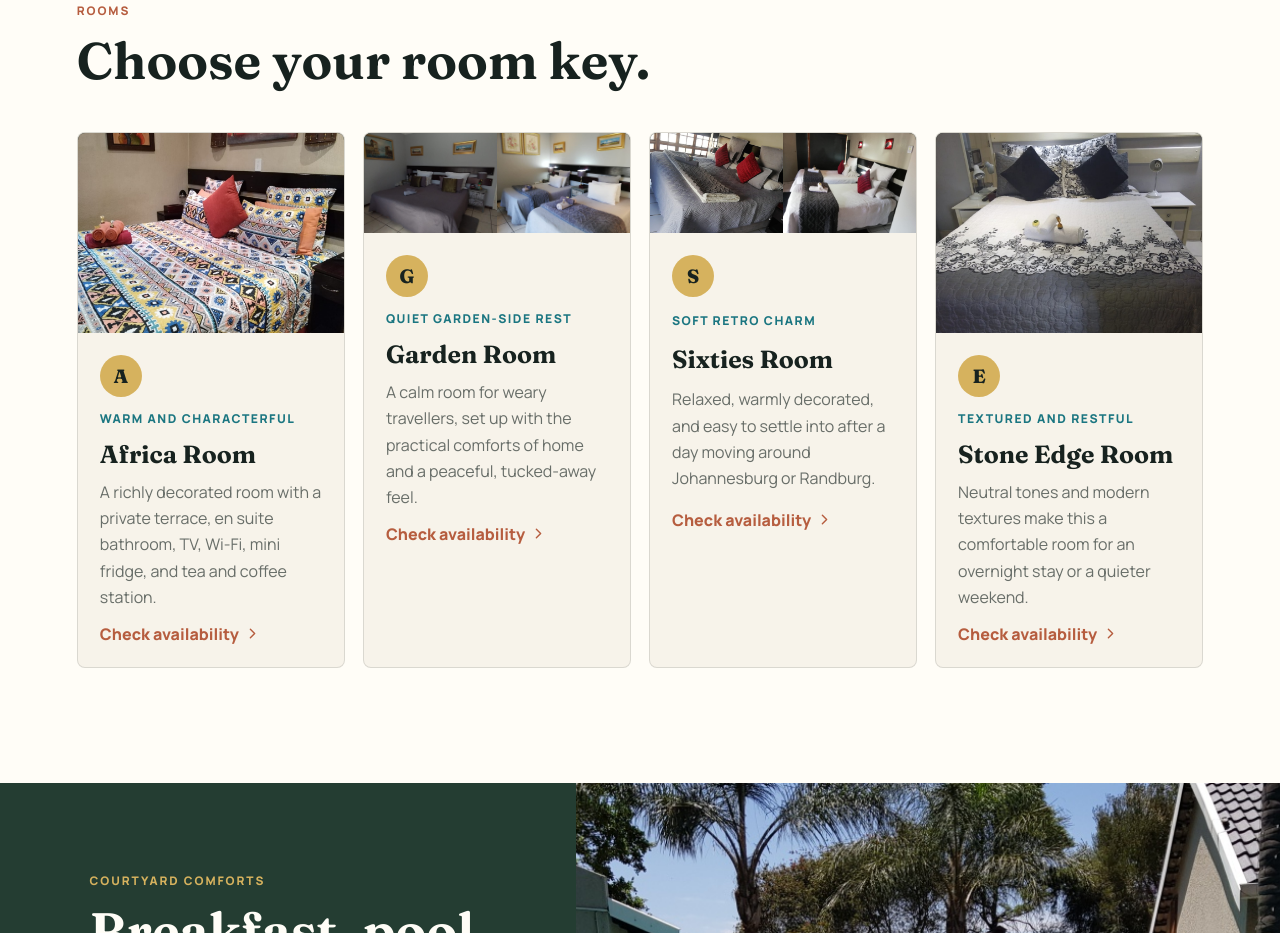
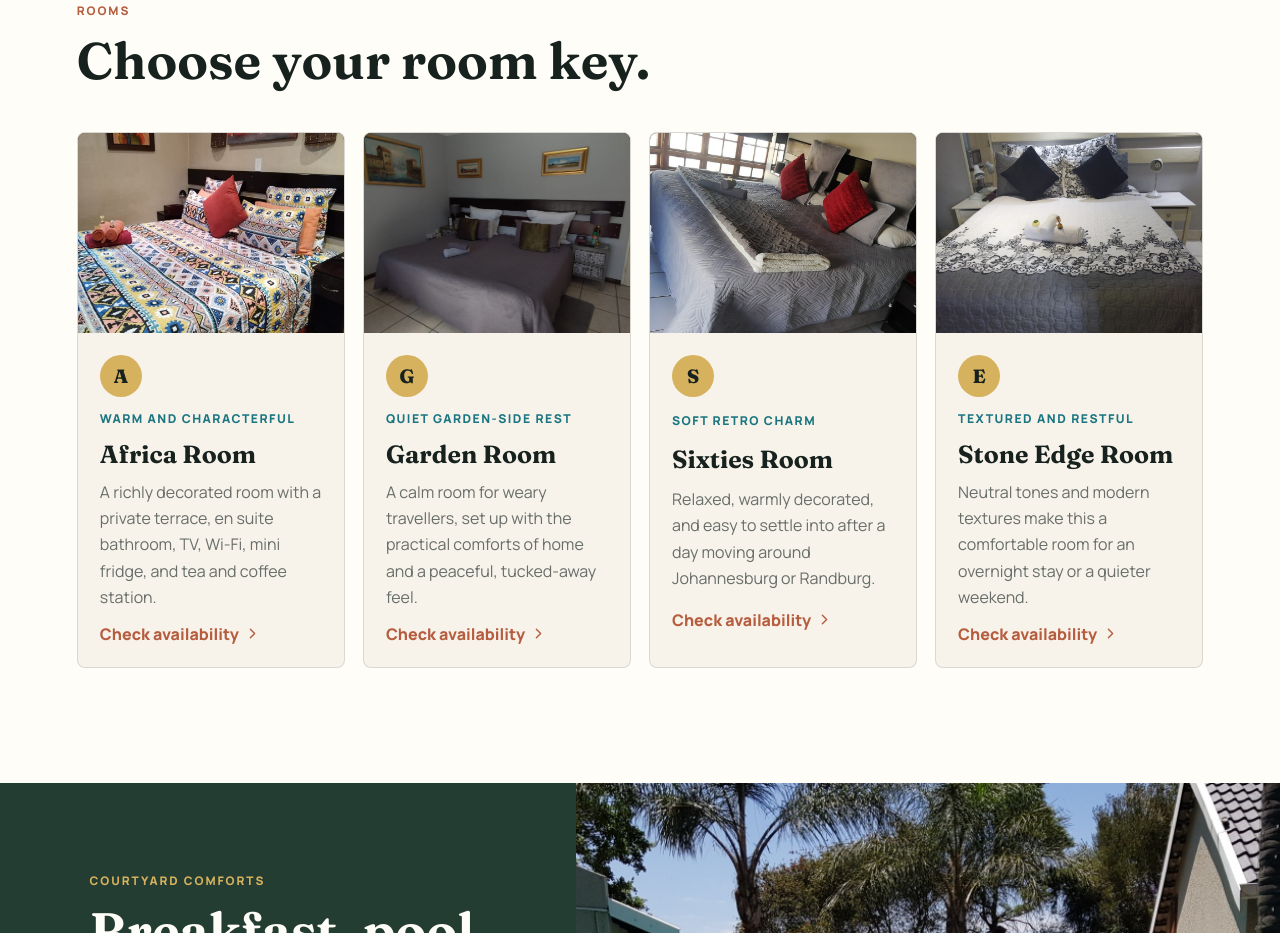
Before and after one commit to Gavin-X/wharawhara, a React (Vite) app: page / in a window 1280 px wide. Shown: the part 1680-2613 px from the top of the page. Built offline with nearby package versions, Linux system fonts and the light colour scheme.

Commit message:
Make room photos consistent

```diff
--- a/src/main.jsx
+++ b/src/main.jsx
@@ -221,15 +221,8 @@ function App() {
           <div className="room-grid">
             {rooms.map((room) => (
               <article className="room-card" key={room.name}>
-                <div className={room.images.length > 1 ? "room-media split" : "room-media"}>
-                  {room.images.map((image, index) => (
-                    <img
-                      key={image}
-                      src={image}
-                      alt={`${room.name} view ${index + 1}`}
-                      loading="lazy"
-                    />
-                  ))}
+                <div className="room-media">
+                  <img src={room.images[0]} alt={`${room.name} at Whara Whara Guesthouse`} loading="lazy" />
                 </div>
                 <div className="room-copy">
                   <span className="room-key" aria-hidden="true">
--- a/src/styles.css
+++ b/src/styles.css
@@ -411,10 +411,6 @@ h3 {
   display: grid;
 }
 
-.room-media.split {
-  grid-template-columns: 1fr 1fr;
-}
-
 .room-media img {
   aspect-ratio: 4 / 3;
   height: 100%;
```
